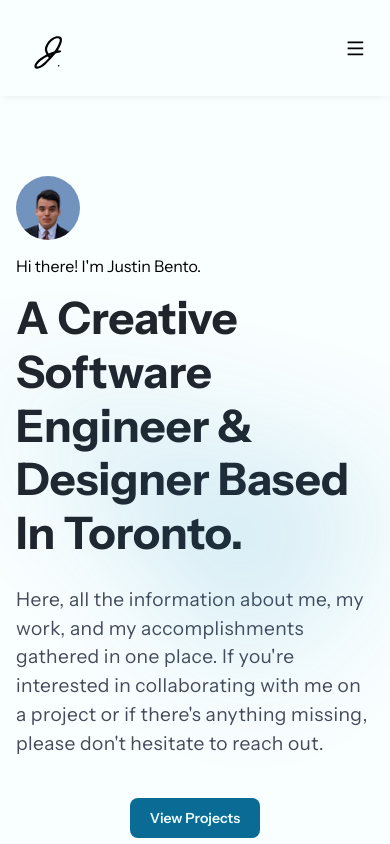
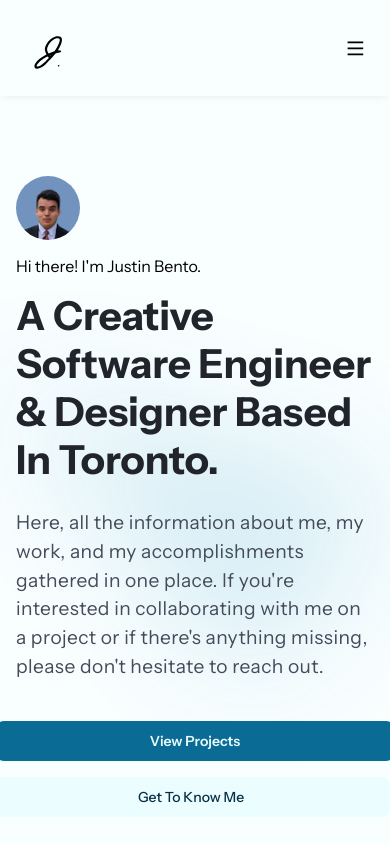
Before and after one commit to Justin-Bento/portfolio, a Next.js app: page / in a window 390 px wide. Shown: the top 844 px of the page. Built offline with nearby package versions, Linux system fonts and the light colour scheme; no server answers.

Commit message:
clamped header and body font-size

```diff
--- a/styles/Home.module.css
+++ b/styles/Home.module.css
@@ -43,16 +43,18 @@
   max-width: 48rem;
   margin: 0rem auto;
   text-align: flex-start;
+  position: relative;
+  z-index: 10;
 }
 .headline {
   margin: 0rem;
   padding: 0rem;
-  font-size: 2.8rem;
+  font-size: clamp(2.5rem, 5vw, 2.8rem);
   line-height: 1.2;
   color: var(--gray-950);
 }
 .body {
-  font-size: 1.2rem; /* 16px */
+  font-size: clamp( 1rem, 5vw, 1.2rem);
   line-height: 1.5; /* 24px */
   letter-spacing: 0.025rem;
   margin: 1.5rem 0rem 2.5rem 0rem;
@@ -87,6 +89,7 @@ img.mainImageLin {
   transition-property: all;
   transition-timing-function: cubic-bezier(0.4, 0, 0.2, 1);
   transition-duration: 150ms;
+  width: 100%;
 }
 .btnPrimary:hover {
   opacity: 0.8;
@@ -107,6 +110,7 @@ img.mainImageLin {
   transition-property: all;
   transition-timing-function: cubic-bezier(0.4, 0, 0.2, 1);
   transition-duration: 150ms;
+  width: 100%;
 }
 .btnTransparent:hover {
   opacity: 0.8;
```
